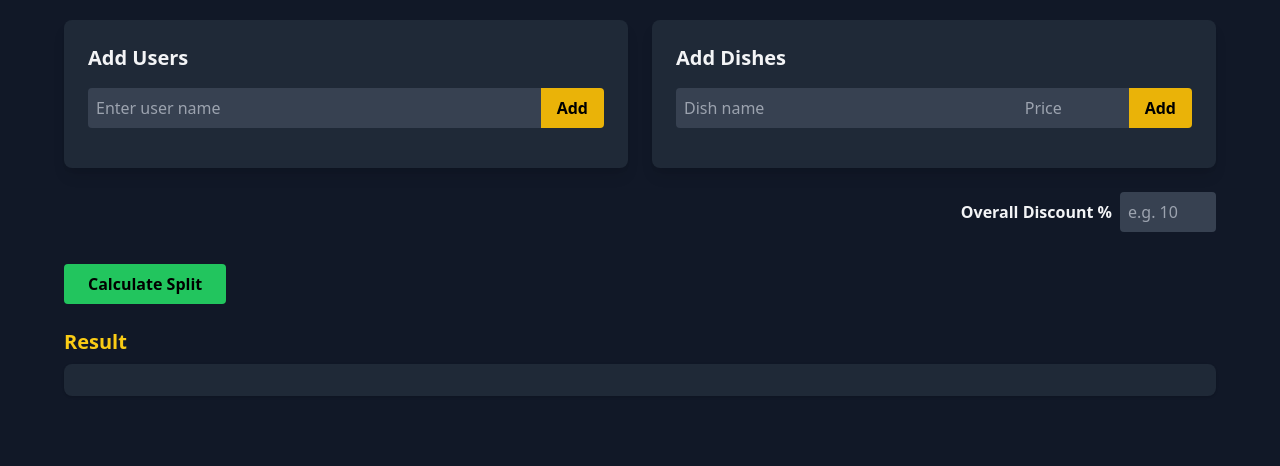
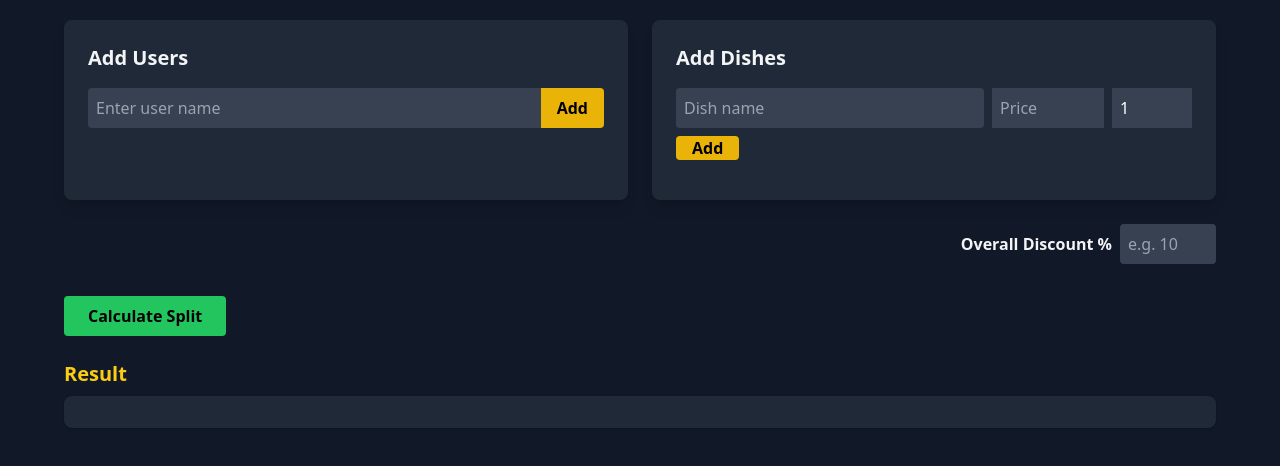
Before and after one commit to SaiKishanB/bill-split, a plain HTML site: page index.html in a window 1280 px wide. Shown: the part 56-522 px from the top of the page. Drawn offline with nearby package versions, Linux system fonts and the light colour scheme.

Commit message:
Update index.html

```diff
--- a/index.html
+++ b/index.html
@@ -30,10 +30,11 @@
     <!-- Dish Section -->
     <section class="bg-gray-800 p-6 rounded-lg shadow-lg">
       <h2 class="text-xl font-semibold mb-4">Add Dishes</h2>
-      <div class="flex mb-4">
-        <input id="dishName" type="text" placeholder="Dish name" class="flex-grow p-2 rounded-l bg-gray-700 text-white placeholder-gray-400" />
+      <div class="flex mb-4 gap-2 flex-wrap">
+        <input id="dishName" type="text" placeholder="Dish name" class="flex-grow p-2 rounded bg-gray-700 text-white placeholder-gray-400" />
         <input id="dishPrice" type="number" placeholder="Price" class="w-28 p-2 bg-gray-700 text-white placeholder-gray-400" />
-        <button onclick="addDish()" class="bg-yellow-500 px-4 rounded-r text-black font-bold hover:bg-yellow-400 transition">Add</button>
+        <input id="dishCount" type="number" value="1" min="1" class="w-20 p-2 bg-gray-700 text-white placeholder-gray-400" />
+        <button onclick="addDish()" class="bg-yellow-500 px-4 rounded text-black font-bold hover:bg-yellow-400 transition">Add</button>
       </div>
     </section>
   </main>
@@ -69,10 +70,12 @@
     function addDish() {
       const name = document.getElementById("dishName").value.trim();
       const price = parseFloat(document.getElementById("dishPrice").value);
+      const count = parseInt(document.getElementById("dishCount").value) || 1;
       if (name && !isNaN(price)) {
-        dishes.push({ name, price, consumers: [] });
+        dishes.push({ name, price: price * count, consumers: [], count });
         document.getElementById("dishName").value = "";
         document.getElementById("dishPrice").value = "";
+        document.getElementById("dishCount").value = 1;
         renderDishTable();
       }
     }
@@ -84,14 +87,14 @@
     function renderDishTable() {
       if (dishes.length === 0) return;
 
-      let html = '<table class="table-auto w-full text-left text-sm"><thead><tr class="bg-gray-700"><th class="px-4 py-2">Dish</th><th class="px-4 py-2">Price (₹)</th>';
+      let html = '<table class="table-auto w-full text-left text-sm"><thead><tr class="bg-gray-700"><th class="px-4 py-2">Dish</th><th class="px-4 py-2">Qty</th><th class="px-4 py-2">Price (₹)</th>';
       users.forEach(user => {
         html += `<th class="px-4 py-2">${user}</th>`;
       });
       html += '</tr></thead><tbody>';
 
       dishes.forEach((dish, i) => {
-        html += `<tr class="border-b border-gray-700"><td class="px-4 py-2">${dish.name}</td><td class="px-4 py-2">₹${dish.price.toFixed(2)}</td>`;
+        html += `<tr class="border-b border-gray-700"><td class="px-4 py-2">${dish.name}</td><td class="px-4 py-2">${dish.count}</td><td class="px-4 py-2">₹${dish.price.toFixed(2)}</td>`;
         users.forEach(user => {
           const checked = dish.consumers.includes(user) ? 'checked' : '';
           html += `<td class="px-4 py-2 text-center"><input type="checkbox" onchange="toggleConsumer(${i}, '${user}')" ${checked}></td>`;
```
